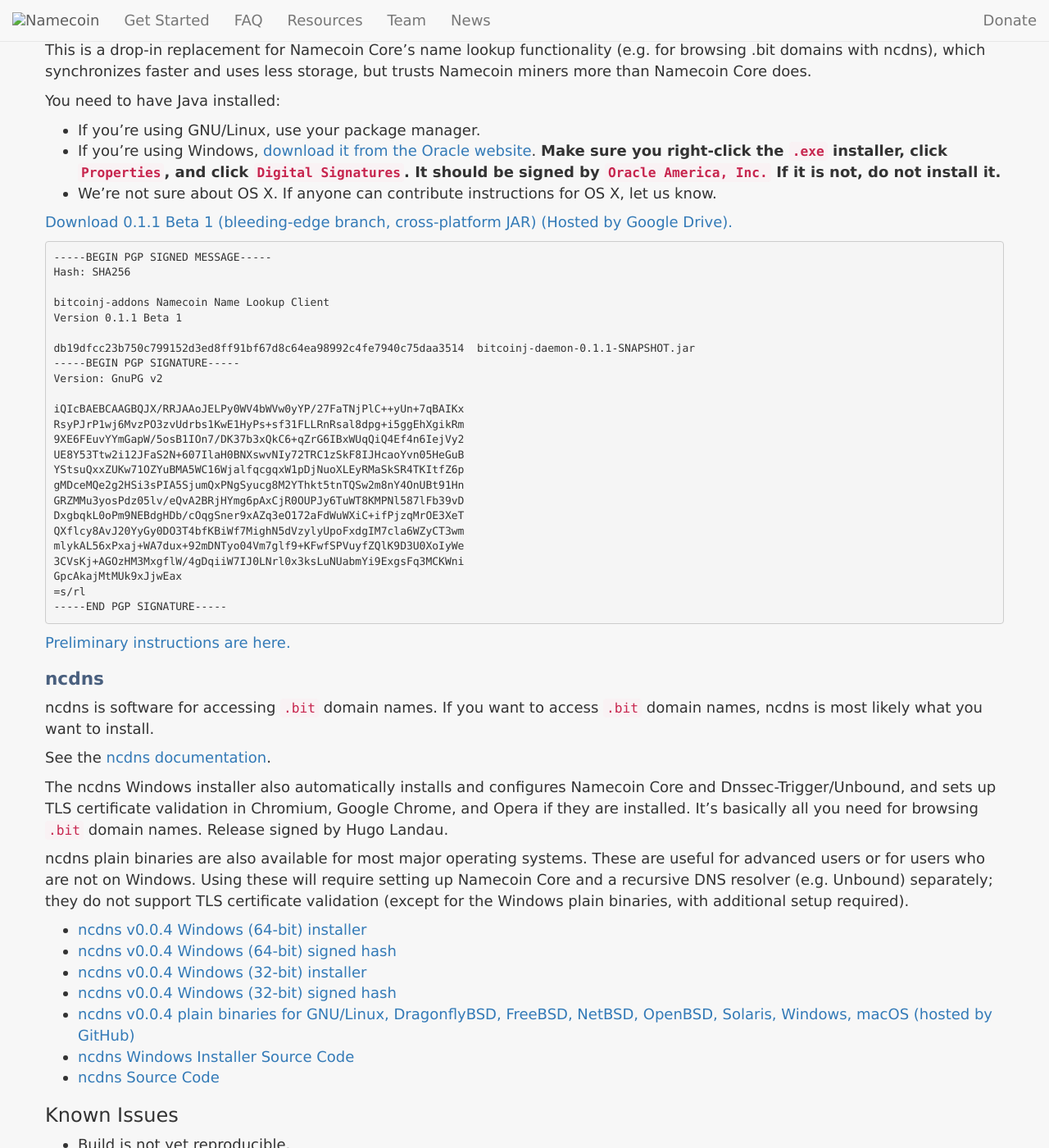
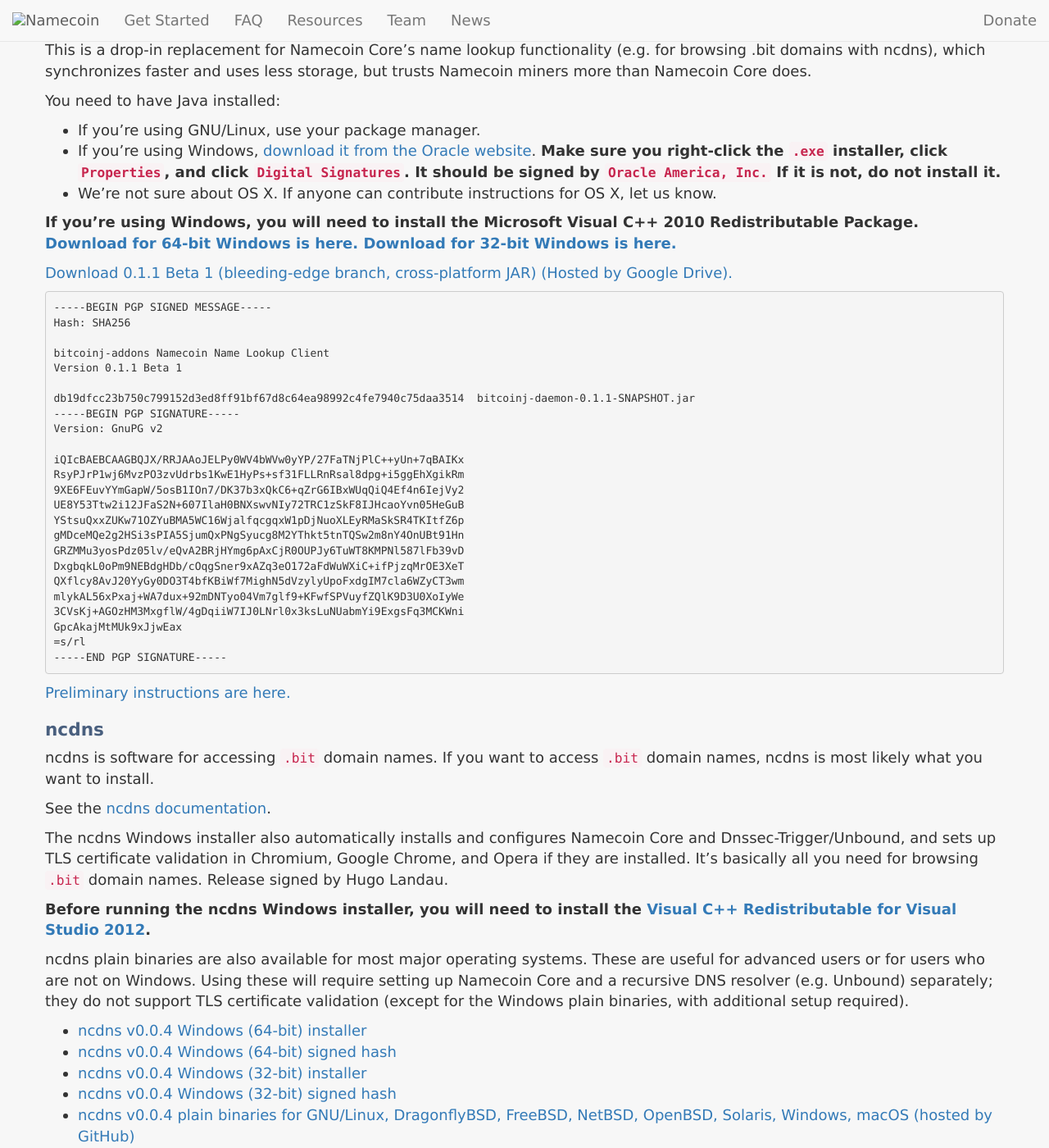
Before and after one commit to JeremyRand/namecoin.org, a Jekyll site: the page built from download/betas/index.md, in a window 1280 px wide and 1400 px high, scrolled down 760 px. Shown: the whole window at 82% size. Built offline with Jekyll 4.4.1, drawn with Linux system fonts in a browser that asks for light colours; nearby versions of some CDN libraries; library files that are not in the unit come from our copies.

Commit message:
Added notes on Visual C++ Redistributable dependencies for libdohj and ncdns-nsis to Beta Downloads page.

```diff
--- a/download/betas/index.md
+++ b/download/betas/index.md
@@ -22,6 +22,8 @@ You need to have Java installed:
 * If you're using GNU/Linux, use your package manager.
 * If you're using Windows, [download it from the Oracle website](https://www.java.com/en/download/manual.jsp).  **Make sure you right-click the `.exe` installer, click `Properties`, and click `Digital Signatures`.  It should be signed by `Oracle America, Inc.`  If it is not, do not install it.**
 * We're not sure about OS X.  If anyone can contribute instructions for OS X, let us know.
+
+**If you're using Windows, you will need to install the Microsoft Visual C++ 2010 Redistributable Package.  [Download for 64-bit Windows is here.](https://www.microsoft.com/en-us/download/details.aspx?id=14632)  [Download for 32-bit Windows is here.](https://www.microsoft.com/en-us/download/details.aspx?id=5555)**
 
 [Download 0.1.1 Beta 1 (bleeding-edge branch, cross-platform JAR) (Hosted by Google Drive).](https://drive.google.com/file/d/0B3JMWdAb62L5UTJQYVFVcnBKWnc/view?usp=sharing)
 
@@ -62,6 +64,8 @@ See the [ncdns documentation]({{site.baseurl}}docs/ncdns).
 
 The ncdns Windows installer also automatically installs and configures Namecoin Core and Dnssec-Trigger/Unbound, and sets up TLS certificate validation in Chromium, Google Chrome, and Opera if they are installed.  It's basically all you need for browsing `.bit` domain names.  Release signed by Hugo Landau.
 
+**Before running the ncdns Windows installer, you will need to install the [Visual C++ Redistributable for Visual Studio 2012](https://www.microsoft.com/en-us/download/details.aspx?id=30679).**
+
 ncdns plain binaries are also available for most major operating systems.  These are useful for advanced users or for users who are not on Windows.  Using these will require setting up Namecoin Core and a recursive DNS resolver (e.g. Unbound) separately; they do not support TLS certificate validation (except for the Windows plain binaries, with additional setup required).
 
 * [ncdns v0.0.4 Windows (64-bit) installer](https://www.namecoin.org/files/ncdns-v0.0.4/ncdns-v0.0.4-win64-install.exe)
```
